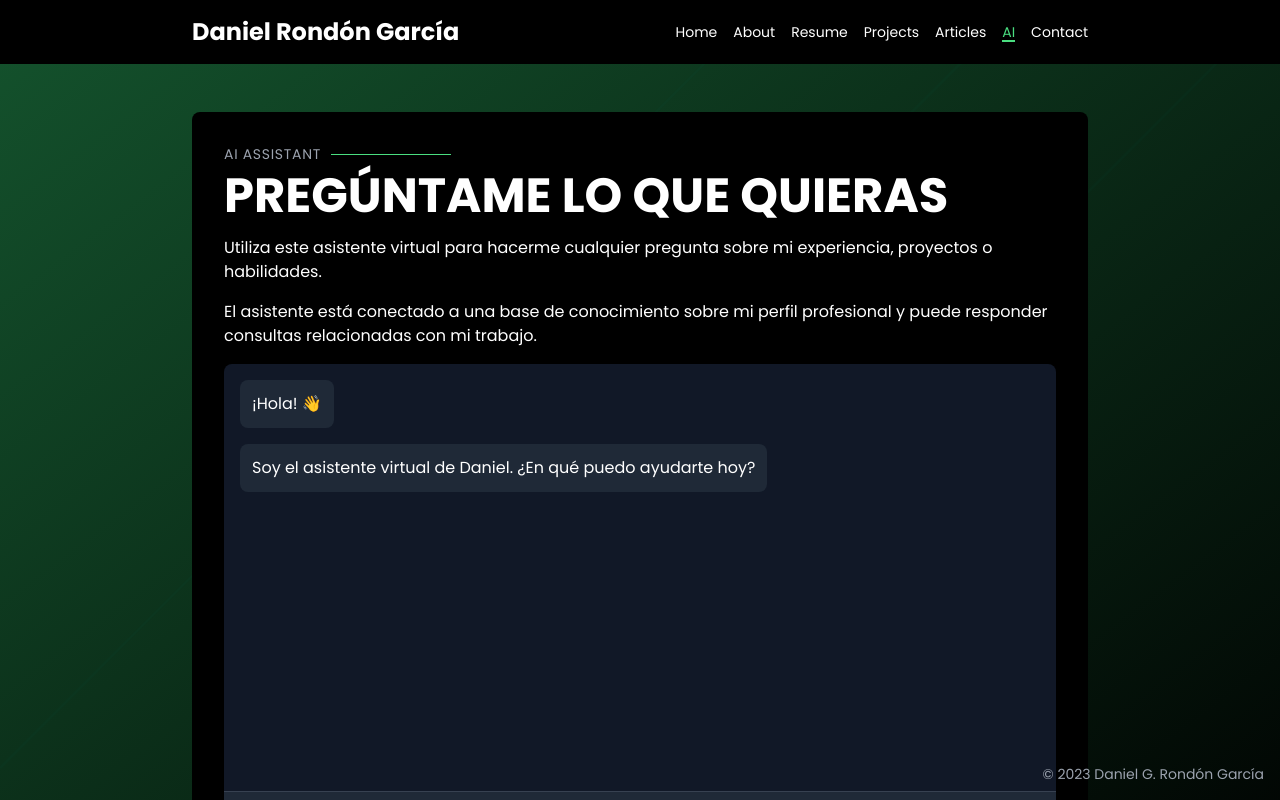
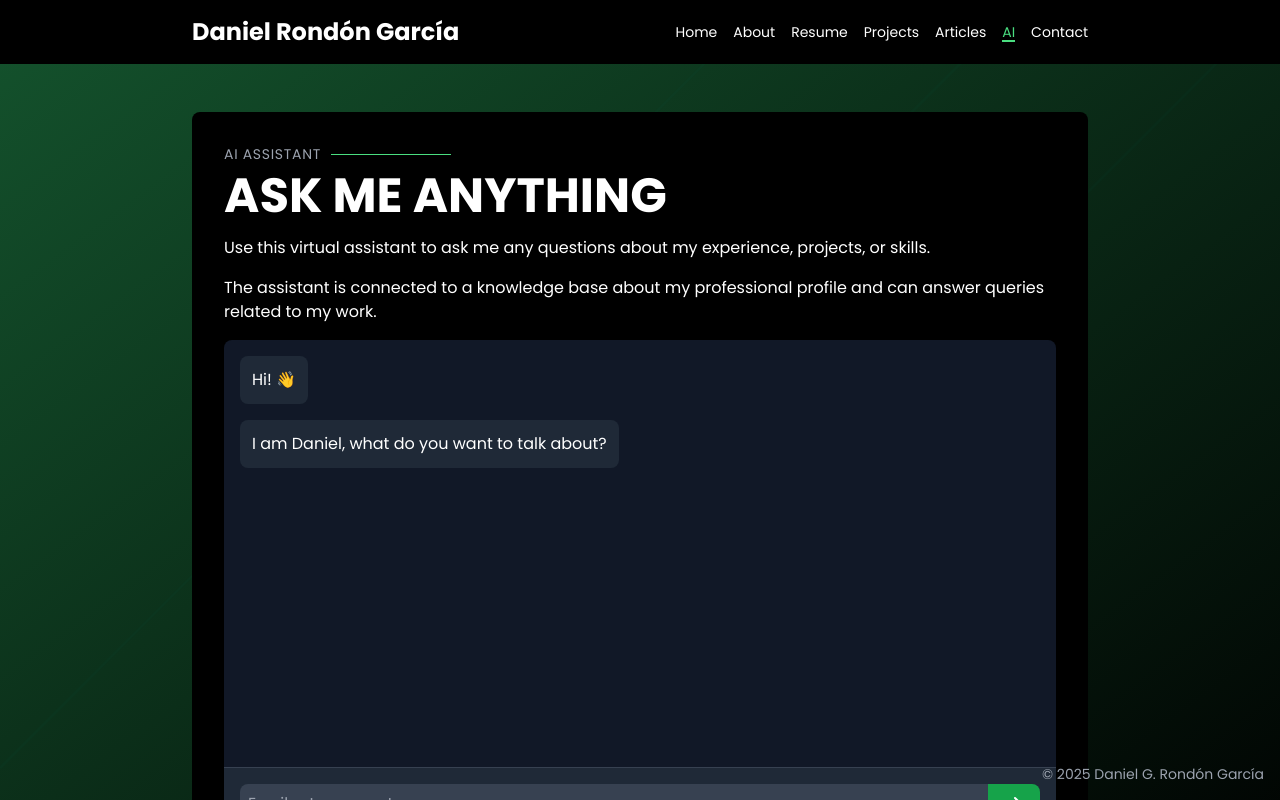
Before and after one commit to DanielRondonGarcia/DanielRondonGarcia.github.io, a Next.js app: page / in a window 1280 px wide. Both pictures are taken after a click on the button "AI". Shown: the top 800 px of the page. Built offline with nearby package versions, Linux system fonts and the light colour scheme.

Commit message:
fix: language

```diff
--- a/src/components/AI.tsx
+++ b/src/components/AI.tsx
@@ -41,13 +41,13 @@ const AI: React.FC = () => {
   const initialMessages = useRef<Message[]>([
     {
       id: 'welcome-1',
-      content: '¡Hola! 👋',
+      content: 'Hi! 👋',
       role: MessageRole.Assistant,
       timestamp: Date.now(),
     },
     {
       id: 'welcome-2',
-      content: 'Soy el asistente virtual de Daniel. ¿En qué puedo ayudarte hoy?',
+      content: 'I am Daniel, what do you want to talk about?',
       role: MessageRole.Assistant,
       timestamp: Date.now() + 100,
     },
@@ -150,21 +150,21 @@ const AI: React.FC = () => {
   }, [inputValue, isLoading, sessionId]);
 
   return (
-    <ContentCard subtitle="AI ASSISTANT" title="PREGÚNTAME LO QUE QUIERAS">
+    <ContentCard subtitle="AI ASSISTANT" title="ASK ME ANYTHING">
       <Toaster position="top-right" toastOptions={{
         duration: 5000,
         style: {
           background: '#333',
           color: '#fff',
-          zIndex: 9999
+          zIndex: 99999
         },
       }} />
       <div className="mb-8">
         <p className="mb-4">
-          Utiliza este asistente virtual para hacerme cualquier pregunta sobre mi experiencia, proyectos o habilidades.
+          Use this virtual assistant to ask me any questions about my experience, projects, or skills.
         </p>
         <p className="mb-4">
-          El asistente está conectado a una base de conocimiento sobre mi perfil profesional y puede responder consultas relacionadas con mi trabajo.
+          The assistant is connected to a knowledge base about my professional profile and can answer queries related to my work.
         </p>
         <div
           id="n8n-chat-container"
--- a/src/utils/chatApi.ts
+++ b/src/utils/chatApi.ts
@@ -1,14 +1,8 @@
 // Chat API utility functions for communicating with n8n webhook
 
 // Constants
-const DEFAULT_CHAT_SESSION_KEY = 'sessionId';
-const DEFAULT_CHAT_INPUT_KEY = 'chatInput';
-const DEFAULT_HEADERS = {
-  'Content-Type': 'application/json',
-  'Accept': 'application/json'
-};
-const MESSAGE_LIMIT = process.env.NEXT_MESSAGE_LIMIT || 50;
-const TIMEOUT_MINUTES = process.env.NEXT_TIMEOUT_MINUTES || 30;
+const MESSAGE_LIMIT = process.env.NEXT_PUBLIC_MESSAGE_LIMIT || '10';
+const TIMEOUT_MINUTES = process.env.NEXT_PUBLIC_TIMEOUT_MINUTES || '30';
 
 // Session tracking
 const SESSION_STORAGE_KEY = 'chatSessionRateLimits';
@@ -83,6 +77,8 @@ function checkRateLimit(sessionId: string): { allowed: boolean; error?: string }
   }
 
   if (session.count >= Number(MESSAGE_LIMIT)) {
+    console.log('MESSAGE_LIMIT:', MESSAGE_LIMIT);
+    console.log('TIMEOUT_MINUTES:', TIMEOUT_MINUTES);
     const remainingTime = Math.ceil((Number(TIMEOUT_MINUTES) * 60 * 1000 - (now - session.lastReset)) / 60000);
     return {
       allowed: false,
```
Also changed, not shown: 1 other file (tests, documents, lock files or other folders).
